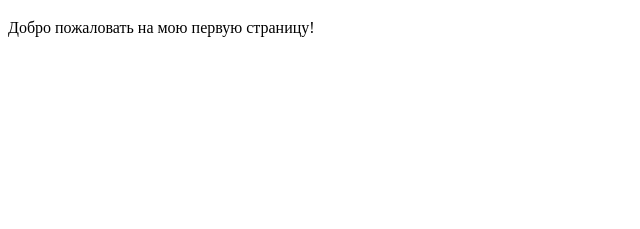
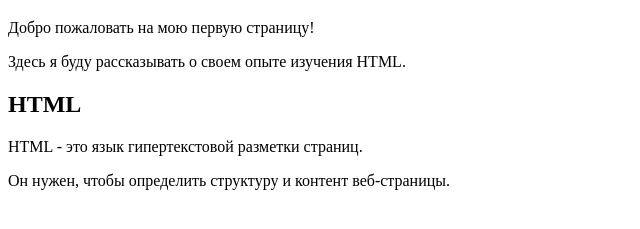
Before and after one commit to Jytachi/Proga, a plain HTML site: page Proga/1.html in a window 1280 px wide. Shown: the part 61-290 px from the top of the page, without its empty margins (0-640 px from the left). Drawn offline with Linux system fonts and the light colour scheme.

Commit message:
Добавлены заголовки и абзацы

```diff
--- a/Proga/1.html
+++ b/Proga/1.html
@@ -1,6 +1,6 @@
 <!DOCTYPE html>
 <meta name="viewport" content="width=device-width, initial-scale=1">
-<html>
+<html lang="ru">
     <head>
         <meta charset="utf-8">
         <title>Моя первая страница</title>
@@ -9,6 +9,12 @@
         <h1>Моя первая веб-страница</h1>
         <div>
             <p>Добро пожаловать на мою первую страницу!</p>
+            <p>Здесь я буду рассказывать о своем опыте изучения HTML.</p>
+        </div>
+        <div>
+            <h2>HTML</h2>
+            <p>HTML - это язык гипертекстовой разметки страниц.</p>
+            <p>Он нужен, чтобы определить структуру и контент веб-страницы.</p>
         </div>
     </body>
 </html>
```
